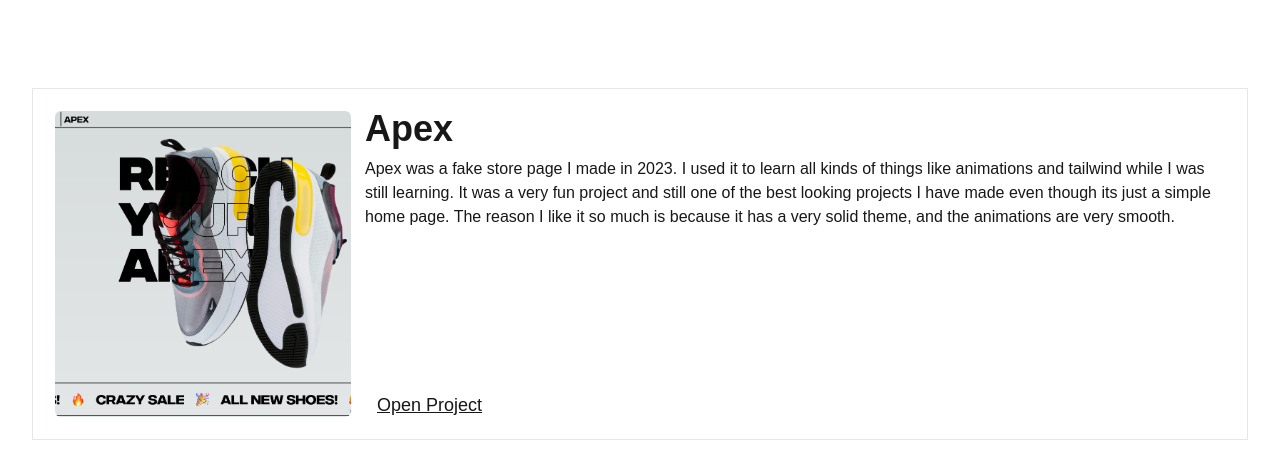
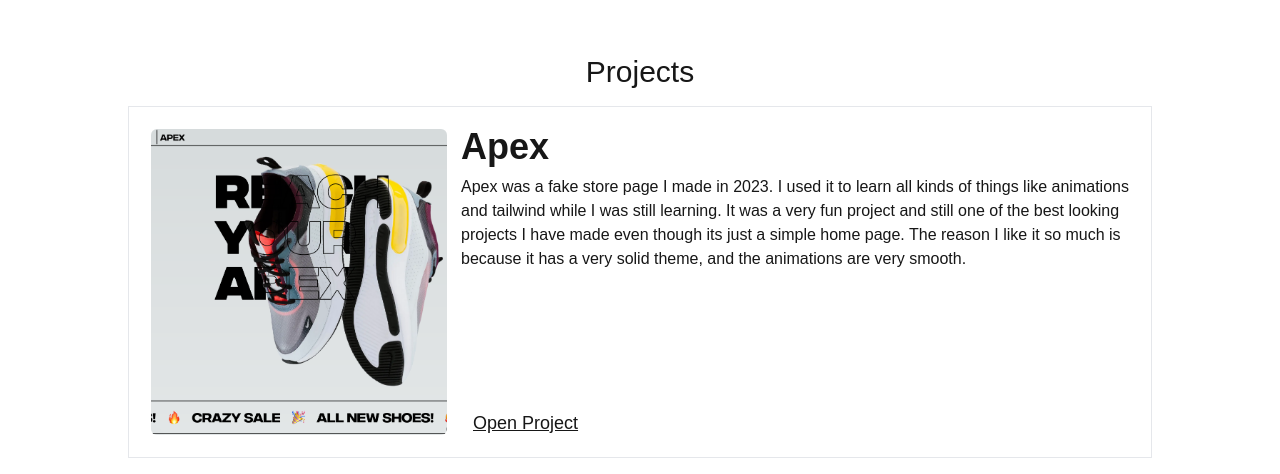
Before and after one commit to Epic-Oreo/portfolio2, a Next.js app: page /projects in a window 1280 px wide. Shown: the part 130-604 px from the top of the page. Built offline with nearby package versions, Linux system fonts and the light colour scheme.

Commit message:
Switched up projects page

```diff
--- a/src/app/page.tsx
+++ b/src/app/page.tsx
@@ -3,7 +3,6 @@ import Carousel from "./carousel";
 import { ArrowRight } from "lucide-react";
 import DesktopContainer from "./desktopContainer";
 import MobileContainer from "./mobileContainer";
-import FancyButton from "./fancyButton";
 
 export const ReplitIcon = (props: React.SVGProps<SVGSVGElement>) => (
   <svg
--- a/src/app/projects/page.tsx
+++ b/src/app/projects/page.tsx
@@ -2,9 +2,8 @@
 import Link from "next/link";
 import { useEffect, useRef, useState } from "react";
 import Image from "next/image";
-import { ChevronDown, MouseIcon } from "lucide-react";
 
-const sectionHeight = 600;
+const sectionHeight = 100;
 
 const cards = [
   {
@@ -15,18 +14,18 @@ const cards = [
     url: "https://apex-wheat.vercel.app/",
   },
   {
+    title: "ObsidianRide",
+    description:
+      "  ObsidianRide is a black-car ride scheduling service I started work on for a client in 2023. Its built on NextJS, Firebase, and Capacitor. It's been live since the summer of 2024. It has accounts, drivers, a backend office dashboard, analytics, ride management, and more.",
+    image: "/obsidian/s1.png",
+    url: "https://obsidianride.com",
+  },
+  {
     title: "Cooke Utils",
     description:
       "CookieUtils was a python package I created and published in my freshman year of highschool. It was made because I was tired of rewriting the same code for every project I made and wanted a way to condense the tools I used into one package. It was my first experience with any kind of package development and I had a lot of fun making it and learning about package development.",
     image: "/cookieUtils/s1.png",
     url: "https://pypi.org/project/cookieutils/",
-  },
-  {
-    title: "ObsidianRide",
-    description:
-      "  ObsidianRide is a black-car ride scheduling service I started work on for a client in 2023. Its built on NextJS, Firebase, and Capacitor. It's been live since the summer of 2024. It has accounts, drivers, a backend office dashboard, analytics, ride management, and more.",
-    image: "/obsidian/s1.png",
-    url: "https://obsidianride.com",
   },
   {
     title: "This Portfolio",
@@ -75,6 +74,7 @@ const Page = () => {
       <div
         className={`sticky top-1/2 -translate-y-1/2 h-max w-full min-w-full p-4 overflow-hidden translate-x`}
       >
+        <h1 className="text-center text-3xl">Projects</h1>
         <div
           className={`flex w-full duration-500 ease-out`}
           style={{
@@ -84,9 +84,9 @@ const Page = () => {
         >
           {cards.map((card, i) => {
             return (
-              <div key={i} className="p-4 h-96 w-full flex-none">
+              <div key={i} className="p-4 h-96 w-full flex-none flex justify-center">
                 <div
-                  className="border w-full h-full p-5 flex gap-3 duration-300"
+                  className="border w-full h-full p-5 flex gap-3 duration-300 max-w-5xl"
                   style={{
                     scale: currentSection == i ? "100%" : "50%",
                   }}
```
